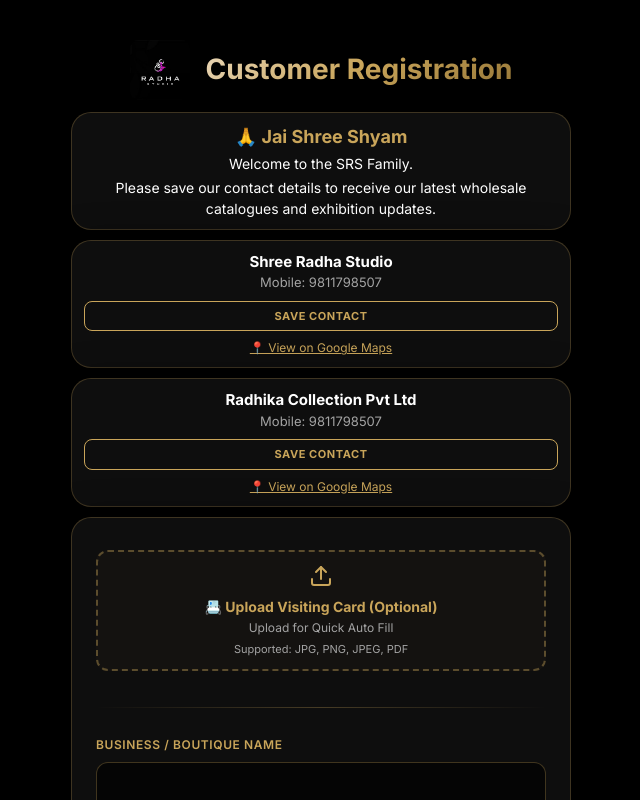
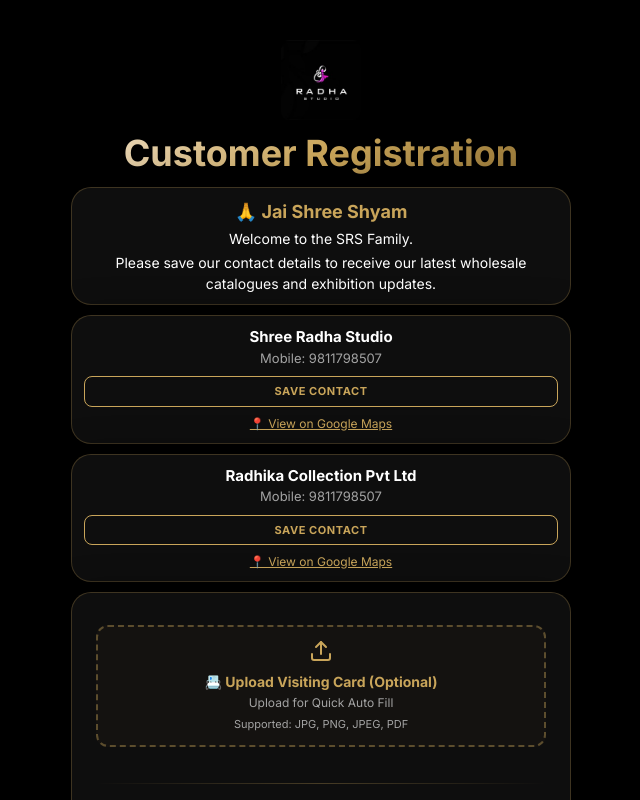
Before and after one commit to abhaysrsdev/SRS-EXHIBITION, a Next.js app: page / in a window 1280 px wide. Shown: the top 800 px of the page, without its empty margins (319-959 px from the left). Built offline with nearby package versions, Linux system fonts and the light colour scheme.

Commit message:
Revert logo to top centered

```diff
--- a/components/LandingPageFull.tsx
+++ b/components/LandingPageFull.tsx
@@ -19,19 +19,20 @@
         {/* ==================================================
             1. HEADER
             ================================================== */}
-        <header className="page-header anim-1" style={{ marginBottom: 12, display: 'flex', alignItems: 'center', justifyContent: 'center', gap: '16px' }}>
+        <header className="page-header anim-1" style={{ marginBottom: 12 }}>
           <img
             src="/logo.jpg"
             alt="Shree Radha Studio Logo"
             style={{
               display: 'block',
-              width: '60px',
+              margin: '0 auto 12px auto',
+              width: '80px',
               height: 'auto',
               objectFit: 'contain',
               borderRadius: '8px'
             }}
           />
-          <h1 className="page-heading" style={{ margin: 0, fontSize: 'clamp(20px, 5.5vw, 28px)', textAlign: 'left' }}>
+          <h1 className="page-heading">
             <span className="text-gold-gradient">Customer Registration</span>
           </h1>
         </header>
```
